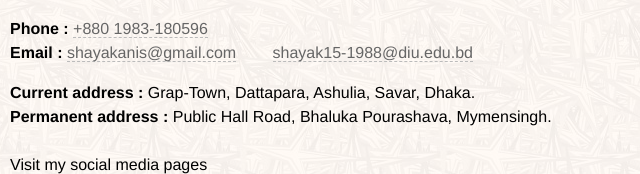
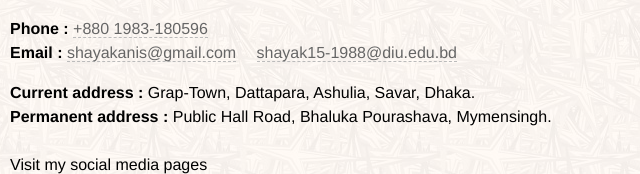
Before and after one commit to AzShayak/personal_resume_01, a plain HTML site: page index.html in a window 1280 px wide. Shown: the part 1335-1509 px from the top of the page, 430-1070 px from the left. Drawn offline with Linux system fonts and the light colour scheme.

Commit message:
Update index.html

```diff
--- a/index.html
+++ b/index.html
@@ -232,7 +232,7 @@
                     <strong>Phone : </strong><a class="tel" href="tel:+8801983180596">+880 1983-180596</a><br>
                     <strong>Email : </strong>
                     <a class="email" href="mailto:shayakanis@gmail.com">shayakanis@gmail.com</a>
-                    &emsp;&emsp;<a class="email" href="mailto:shayak15-1988@diu.edu.bd">shayak15-1988@diu.edu.bd</a><br>
+                    &emsp;<a class="email" href="mailto:shayak15-1988@diu.edu.bd">shayak15-1988@diu.edu.bd</a><br>
                 </p>
                 <strong>Current address : </strong>Grap-Town, Dattapara, Ashulia, Savar, Dhaka.<br>
                 <strong>Permanent address : </strong>Public Hall Road, Bhaluka Pourashava, Mymensingh.<br><br>
```
